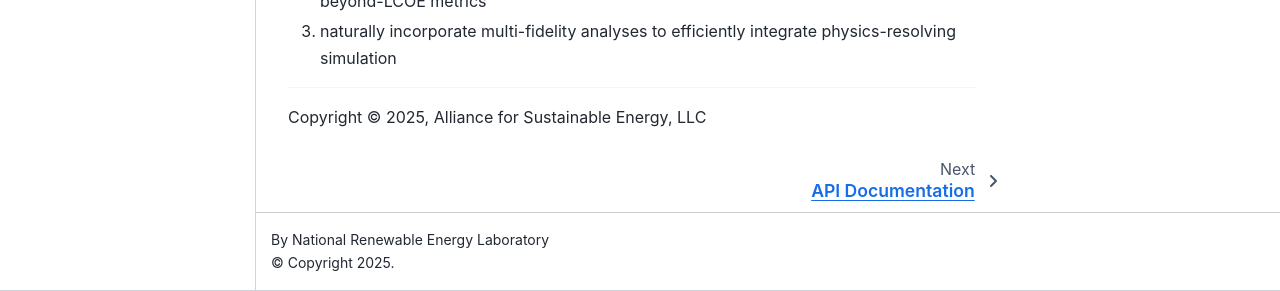
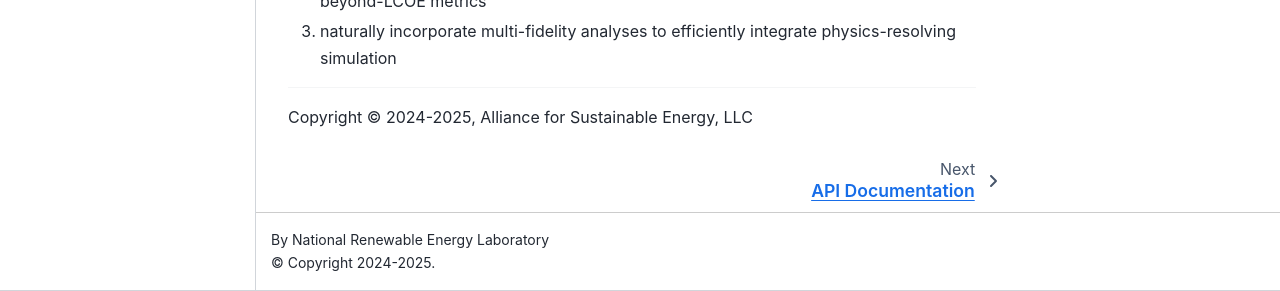
Before and after one commit to mdealencar/Ard, a Jupyter Book: the page built from docs/intro.md, in a window 1280 px wide and 900 px high, scrolled down 1813 px. Shown: the part 609-900 px from the top of the window. Built offline with Jupyter Book 1.0.4 settings and Sphinx 7.4.7 and the Sphinx Book theme 1.1.4, drawn with Linux system fonts in a browser that asks for light colours; pages that are not in the unit, such as notebooks, are missing from menus.

```diff
--- a/docs/_config.yml
+++ b/docs/_config.yml
@@ -4,7 +4,7 @@
 title: Ard
 author: National Renewable Energy Laboratory
 # logo: logo.png
-copyright: '2025'
+copyright: '2024-2025'
 
 # If there's a file that is linked in the project but not explicitly listed in the TOC, uncomment this line
 # only_build_toc_files: false
--- a/docs/intro.md
+++ b/docs/intro.md
@@ -73,4 +73,4 @@ This, then, allows us to attempt to accomplish the technical goals of `Ard`, to:
 
 ---
 
-Copyright &copy; 2025, Alliance for Sustainable Energy, LLC
+Copyright &copy; 2024-2025, Alliance for Sustainable Energy, LLC
--- a/pyproject.toml
+++ b/pyproject.toml
@@ -36,7 +36,8 @@ dependencies = [
   "numpy",
   # "floris>=4.2.1",
   "floris @ git+https://github.com/rafmudaf/floris.git@defaults_init#egg=floris",
-  "wisdem==3.17.0",
+  # "wisdem==3.17.0",
+  "wisdem[opt] == 3.17.0",
   "marmot-agents",
   "openmdao",
   "shapely",
```
Also changed, not shown: README.md (+2 -2 lines), 1 other file.
